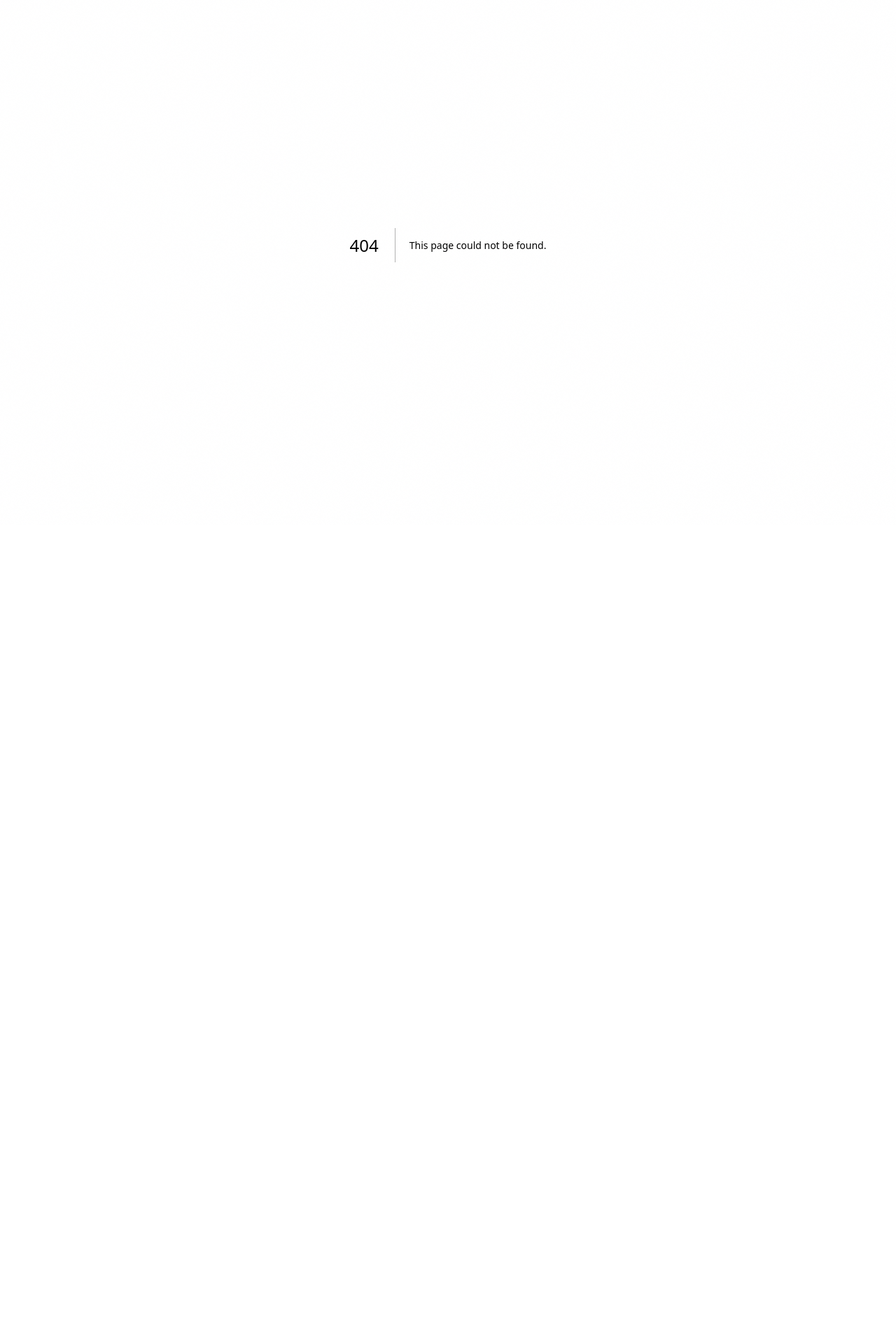
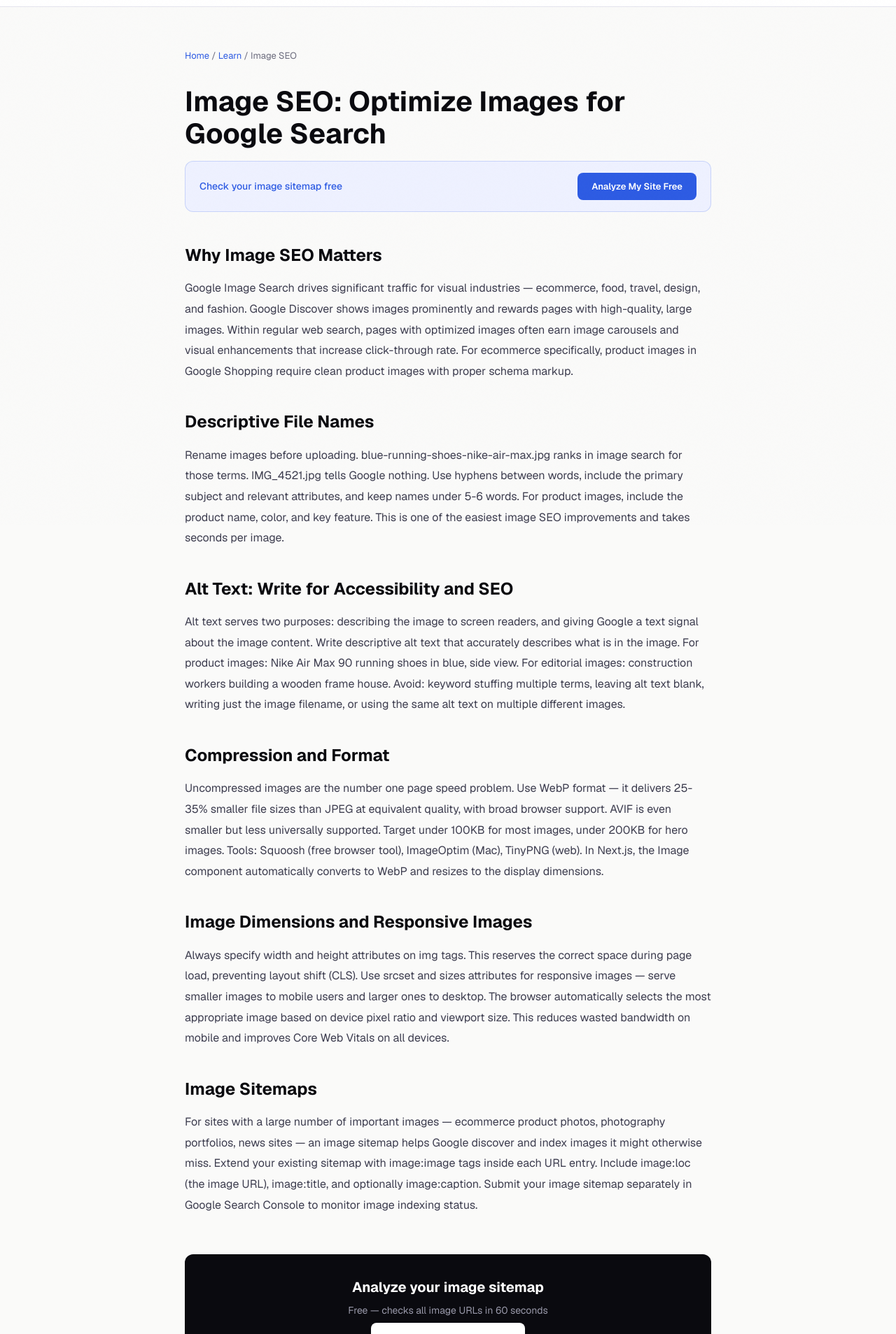
Before and after one commit to Watermelon-Coctail-Bar/sitemap-fixer, a Next.js app: page /learn/image-seo in a window 1280 px wide. Before the commit this address had no page. Shown: the part 50-1957 px from the top of the page at 70% size. Before the commit the page ends 800 px from the top, so only its background shows below. Built offline with nearby package versions, Linux system fonts and the light colour scheme.

Commit message:
Create page.tsx

```diff
--- /dev/null
+++ b/src/app/learn/image-seo/page.tsx
@@ -0,0 +1,43 @@
+import type { Metadata } from 'next';
+export const metadata: Metadata = {
+  title: 'Image SEO: How to Optimize Images for Google Search and Discovery | SitemapFixer',
+  description: "Images appear in Google Image search, Google Discover, and regular web search. Here is how to optimize filenames, alt text, compression, and structured data for image SEO.",
+  alternates: { canonical: 'https://sitemapfixer.com/learn/image-seo' },
+};
+const sections = [
+  { h: "Why Image SEO Matters", d: "Google Image Search drives significant traffic for visual industries — ecommerce, food, travel, design, and fashion. Google Discover shows images prominently and rewards pages with high-quality, large images. Within regular web search, pages with optimized images often earn image carousels and visual enhancements that increase click-through rate. For ecommerce specifically, product images in Google Shopping require clean product images with proper schema markup." },
+  { h: "Descriptive File Names", d: "Rename images before uploading. blue-running-shoes-nike-air-max.jpg ranks in image search for those terms. IMG_4521.jpg tells Google nothing. Use hyphens between words, include the primary subject and relevant attributes, and keep names under 5-6 words. For product images, include the product name, color, and key feature. This is one of the easiest image SEO improvements and takes seconds per image." },
+  { h: "Alt Text: Write for Accessibility and SEO", d: "Alt text serves two purposes: describing the image to screen readers, and giving Google a text signal about the image content. Write descriptive alt text that accurately describes what is in the image. For product images: Nike Air Max 90 running shoes in blue, side view. For editorial images: construction workers building a wooden frame house. Avoid: keyword stuffing multiple terms, leaving alt text blank, writing just the image filename, or using the same alt text on multiple different images." },
+  { h: "Compression and Format", d: "Uncompressed images are the number one page speed problem. Use WebP format — it delivers 25-35% smaller file sizes than JPEG at equivalent quality, with broad browser support. AVIF is even smaller but less universally supported. Target under 100KB for most images, under 200KB for hero images. Tools: Squoosh (free browser tool), ImageOptim (Mac), TinyPNG (web). In Next.js, the Image component automatically converts to WebP and resizes to the display dimensions." },
+  { h: "Image Dimensions and Responsive Images", d: "Always specify width and height attributes on img tags. This reserves the correct space during page load, preventing layout shift (CLS). Use srcset and sizes attributes for responsive images — serve smaller images to mobile users and larger ones to desktop. The browser automatically selects the most appropriate image based on device pixel ratio and viewport size. This reduces wasted bandwidth on mobile and improves Core Web Vitals on all devices." },
+  { h: "Image Sitemaps", d: "For sites with a large number of important images — ecommerce product photos, photography portfolios, news sites — an image sitemap helps Google discover and index images it might otherwise miss. Extend your existing sitemap with image:image tags inside each URL entry. Include image:loc (the image URL), image:title, and optionally image:caption. Submit your image sitemap separately in Google Search Console to monitor image indexing status." },
+];
+export default function Page() {
+  return (
+    <div style={{ maxWidth: 800, margin: '0 auto', padding: '60px 24px' }}>
+      <nav style={{ fontSize: 13, color: '#6b6b7d', marginBottom: 32 }}>
+        <a href="/" style={{ color: '#2d5be3', textDecoration: 'none' }}>Home</a>{' / '}
+        <a href="/learn" style={{ color: '#2d5be3', textDecoration: 'none' }}>Learn</a>{' / '}
+        <span>Image SEO</span>
+      </nav>
+      <h1 style={{ fontSize: 40, fontWeight: 700, color: '#0a0a0f', marginBottom: 16, lineHeight: 1.15 }}>Image SEO: Optimize Images for Google Search</h1>
+      <div style={{ background: '#eef1ff', border: '1px solid rgba(45,91,227,0.2)', borderRadius: 12, padding: '16px 20px', marginBottom: 40, display: 'flex', alignItems: 'center', justifyContent: 'space-between', gap: 16 }}>
+        <span style={{ fontSize: 14, color: '#2d5be3', fontWeight: 500 }}>Check your image sitemap free</span>
+        <a href="/" style={{ background: '#2d5be3', color: 'white', padding: '10px 20px', borderRadius: 8, textDecoration: 'none', fontWeight: 600, fontSize: 13 }}>Analyze My Site Free</a>
+      </div>
+      <div style={{ fontSize: 16, color: '#3d3d4f', lineHeight: 1.85 }}>
+        {sections.map(({ h, d }) => (
+          <div key={h} style={{ marginBottom: 36 }}>
+            <h2 style={{ fontSize: 24, fontWeight: 700, color: '#0a0a0f', marginBottom: 10 }}>{h}</h2>
+            <p style={{ margin: 0 }}>{d}</p>
+          </div>
+        ))}
+      </div>
+      <div style={{ background: '#0a0a0f', borderRadius: 12, padding: '32px', textAlign: 'center', marginTop: 56 }}>
+        <div style={{ fontSize: 20, fontWeight: 700, color: 'white', marginBottom: 8 }}>Analyze your image sitemap</div>
+        <div style={{ color: '#9999aa', marginBottom: 20, fontSize: 14 }}>Free — checks all image URLs in 60 seconds</div>
+        <a href="/" style={{ background: 'white', color: '#0a0a0f', padding: '14px 28px', borderRadius: 8, textDecoration: 'none', fontWeight: 700 }}>Analyze My Site Free</a>
+      </div>
+    </div>
+  );
+}
```
